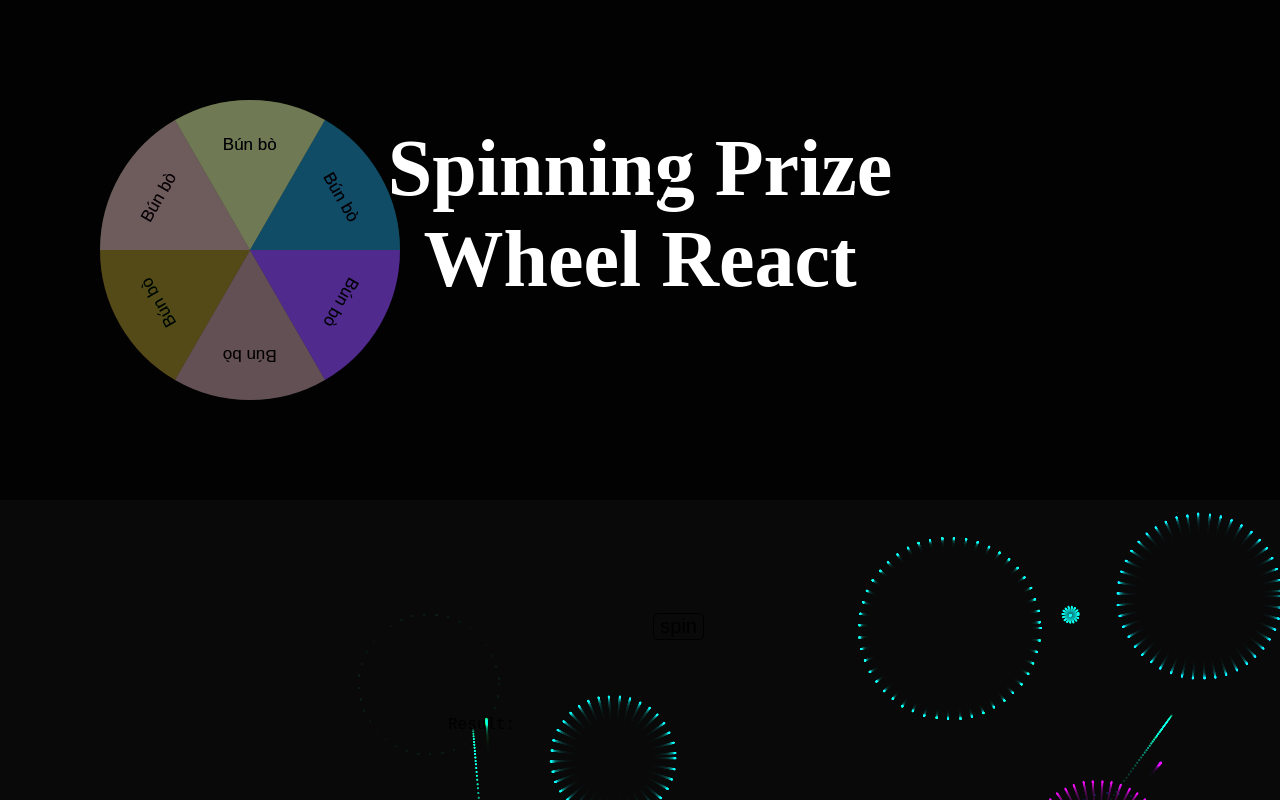
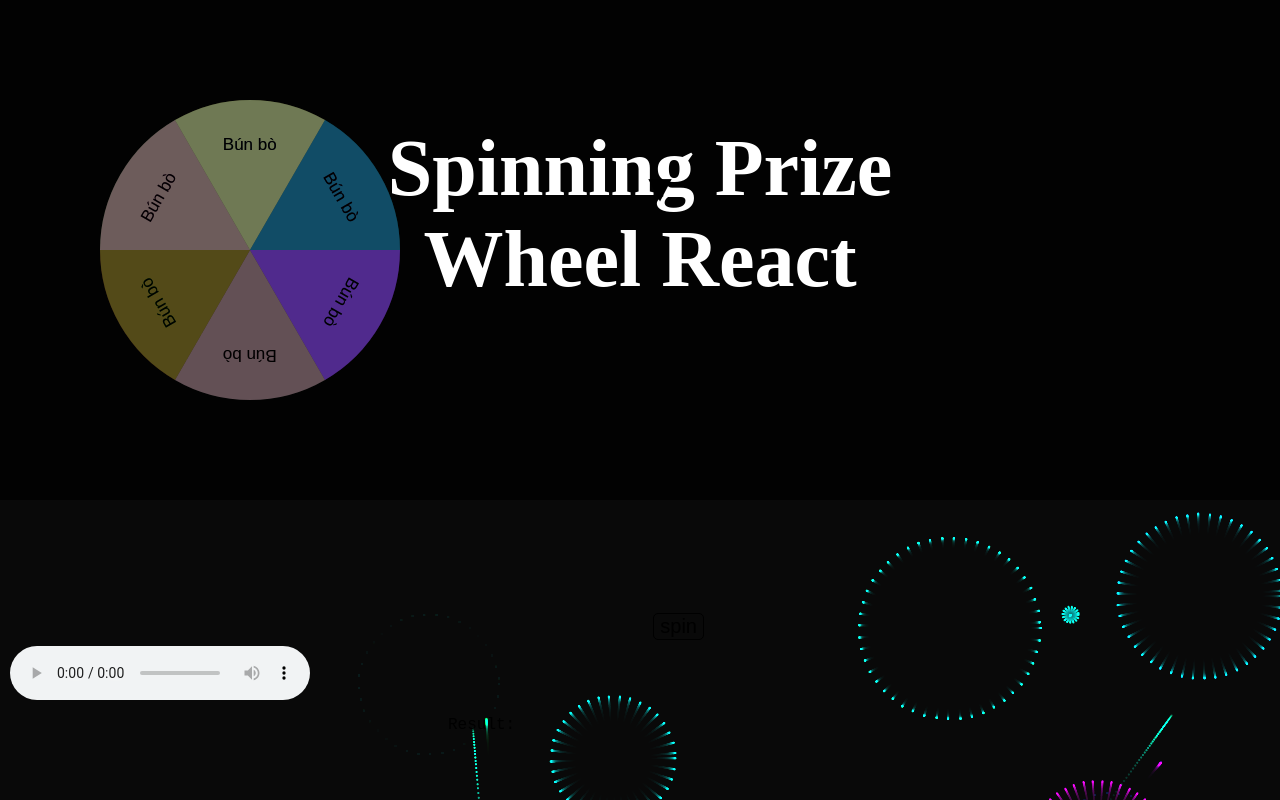
Before and after one commit to tuandq2112/linhtinh, a React (Create React App) app: page / in a window 1280 px wide. Shown: the top 800 px of the page. Built offline with nearby package versions, Linux system fonts and the light colour scheme.

Commit message:
thêm nhạc

```diff
--- a/public/index.html
+++ b/public/index.html
@@ -30,6 +30,11 @@
     <noscript>You need to enable JavaScript to run this app.</noscript>
     <div id="root"></div>
     <canvas id="birthday"></canvas>
+    <audio id="audio_play" controls autoplay>
+      <source src="./hpbd.MP3" type="audio/ogg" />
+      <source src="./hpbd.MP3" type="audio/mpeg">
+      <a href="#">horse</a>
+  </audio>
     <!--
       This HTML file is a template.
       If you open it directly in the browser, you will see an empty page.
--- a/public/script.js
+++ b/public/script.js
@@ -156,3 +156,5 @@ document.ontouchstart = evt => birthday.onClick(evt)
 
 
   })()
+
+//   document.getElementById("audio_play").play();
--- a/src/index.css
+++ b/src/index.css
@@ -27,3 +27,9 @@ h1 {
   -webkit-user-select: none;
   user-select: none;
 }
+
+#audio_play{
+  position: fixed;
+  bottom: 100px;
+  left: 10px;
+}
```
Also changed, not shown: 1 other file (tests, documents, lock files or other folders).
